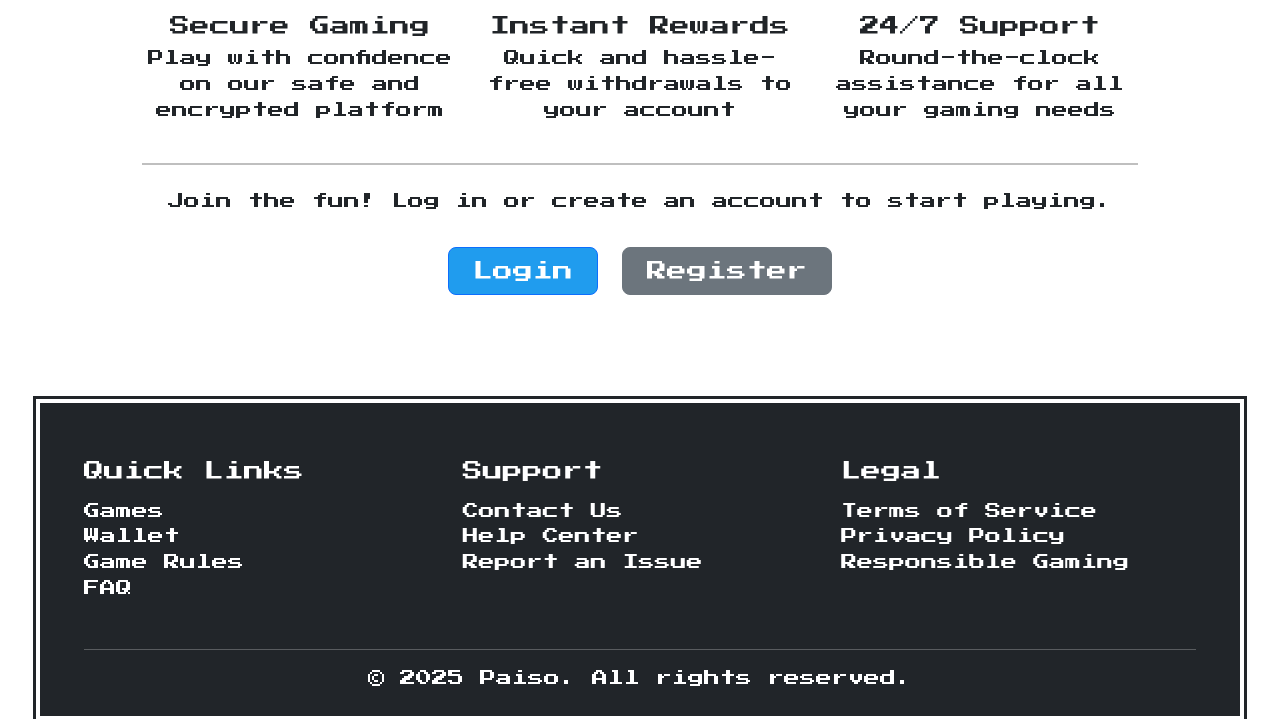
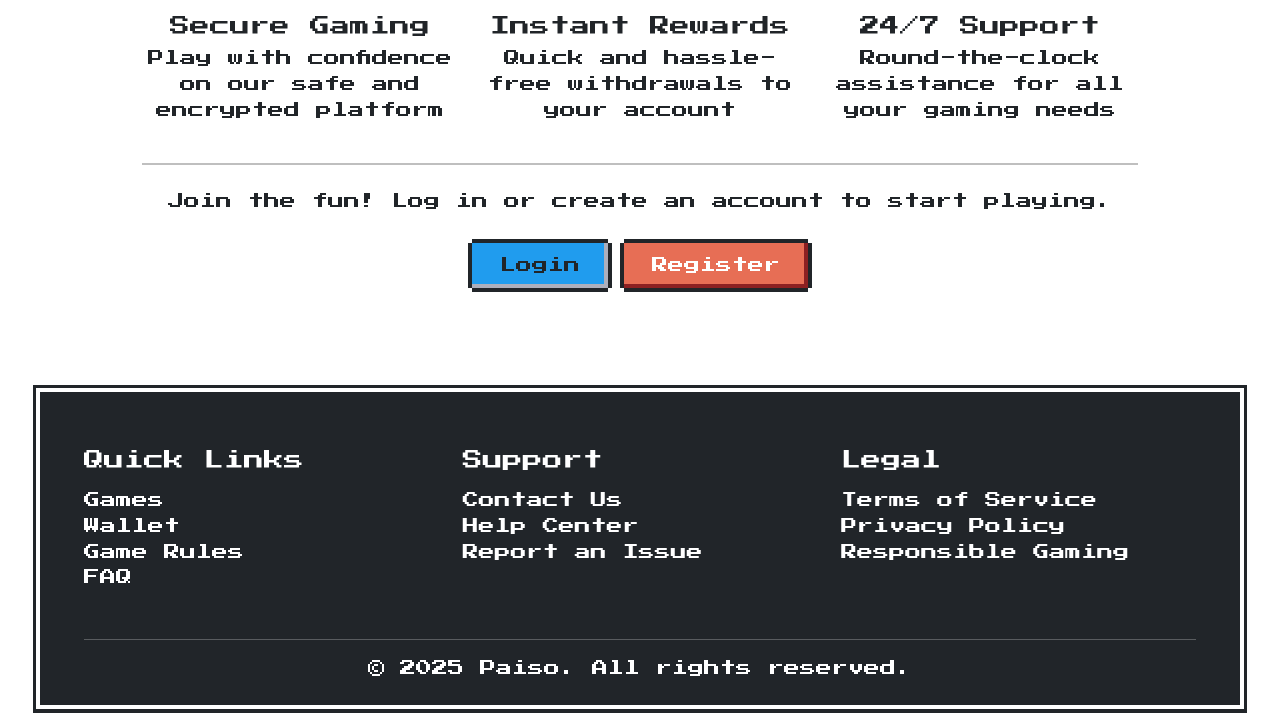
Before and after one commit to ritz541/iamwheel, a Flask app: page / in a window 1280 px wide. Shown: the part 864-1583 px from the top of the page. Run offline with Flask 3, Linux system fonts and the light colour scheme.

Commit message:
feat(auth): store selected emoji in session before Google login
Add a new endpoint `/set_emoji_session` to store the selected emoji in the session before proceeding with Google login. This ensures the selected emoji is associated with the user during registration. Additionally, update button styles in `index.html` to use `nes-btn` classes for consistent UI.

```diff
--- a/app.py
+++ b/app.py
@@ -376,6 +376,12 @@ class User(UserMixin):
 def load_user(user_id):
     return User.get(user_id)
 
+@app.route('/set_emoji_session', methods=['POST'])
+def set_emoji_session():
+    data = request.get_json()
+    session['selected_emoji'] = data.get('emoji', '🎮')
+    return jsonify({'success': True})
+
 @app.route('/login/google')
 def google_login():
     redirect_uri = url_for('google_authorize', _external=True)
@@ -391,6 +397,9 @@ def google_authorize():
         user = db.users.find_one({'email': user_info['email']})
 
         if not user:
+            # Get selected emoji from session if available
+            selected_emoji = session.pop('selected_emoji', '🎮')
+
             user_data = {
                 'email': user_info['email'],
                 'username': user_info.get('name', user_info['email'].split('@')[0]),
@@ -399,7 +408,7 @@ def google_authorize():
                     'email': user_info['email'],
                     'profile_picture': user_info.get('picture'),
                     'wallet_balance': 0,
-                    'emoji': '🎮'
+                    'emoji': selected_emoji
                 },
                 'is_admin': False,
                 'is_blocked': False,
--- a/templates/index.html
+++ b/templates/index.html
@@ -56,15 +56,15 @@
 
         {% if current_user.is_authenticated %}
             <p>Ready to try your luck?</p>
-            <a href="{{ url_for('select_game') }}" class="btn btn-primary btn-lg">Play Now</a>
-            <a href="{{ url_for('wallet') }}" class="btn btn-secondary btn-lg px-4">Profile</a>
-            <a href="{{ url_for('leaderboard') }}" class="btn btn-info btn-lg">Leaderboard</a>
+            <a href="{{ url_for('select_game') }}" class="nes-btn btn-primary btn-lg">Play Now</a>
+            <a href="{{ url_for('wallet') }}" class="nes-btn btn-warning btn-lg px-4">Profile</a>
+            <a href="{{ url_for('leaderboard') }}" class="nes-btn is-error btn-lg">Leaderboard</a>
 
         {% else %}
             <p>Join the fun! Log in or create an account to start playing.</p>
             <div class="d-grid gap-2 d-sm-flex justify-content-sm-center mt-4">
-                <a href="{{ url_for('login') }}" class="btn btn-primary btn-lg px-4 gap-3">Login</a>
-                <a href="{{ url_for('register') }}" class="btn btn-secondary btn-lg px-4">Register</a>
+                <a href="{{ url_for('login') }}" class="nes-btn btn-primary btn-lg px-4 gap-3">Login</a>
+                <a href="{{ url_for('register') }}" class="nes-btn is-error btn-lg px-4">Register</a>
             </div>
         {% endif %}
     </div>
```
Also changed, not shown: templates/register.html (+11 -2 lines).
